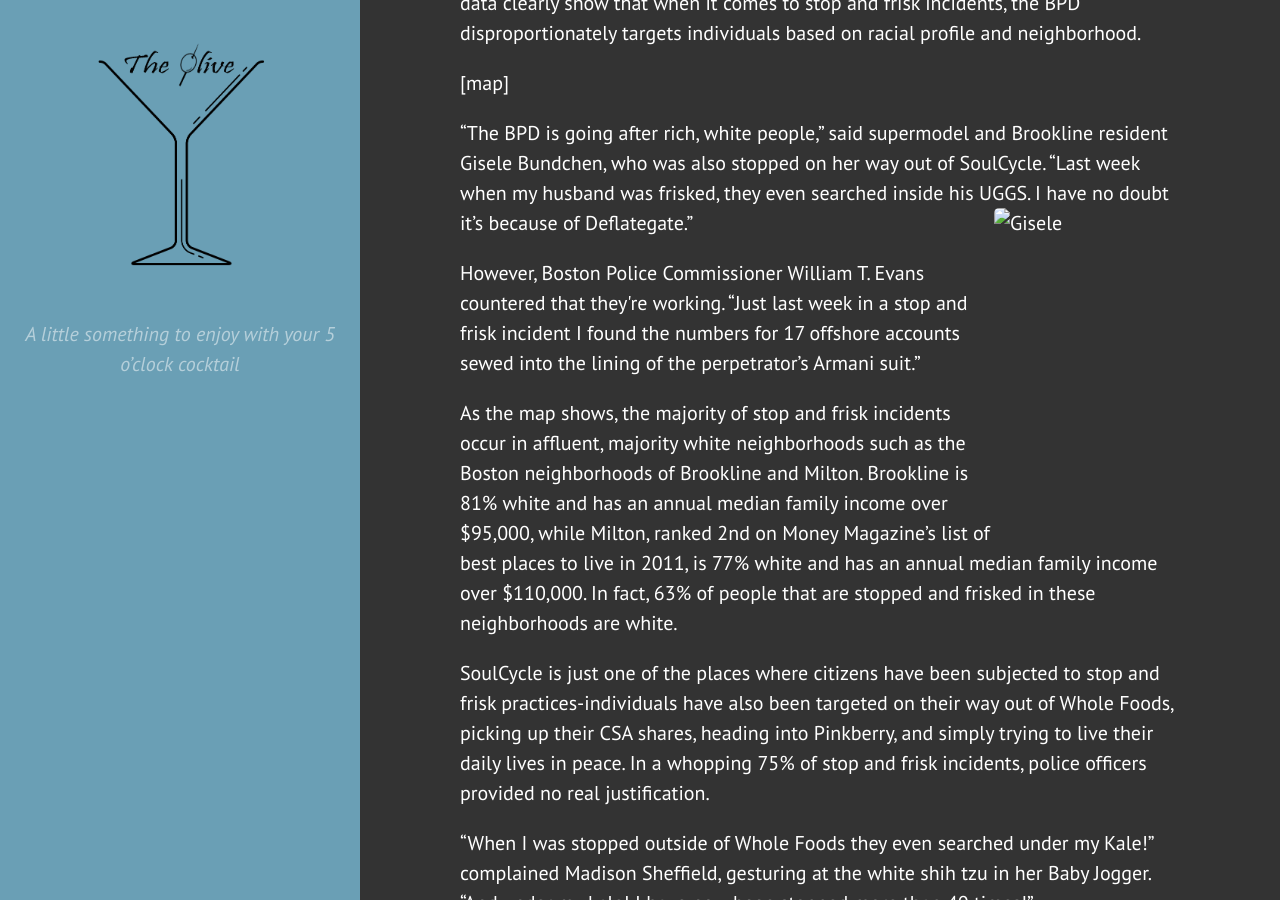
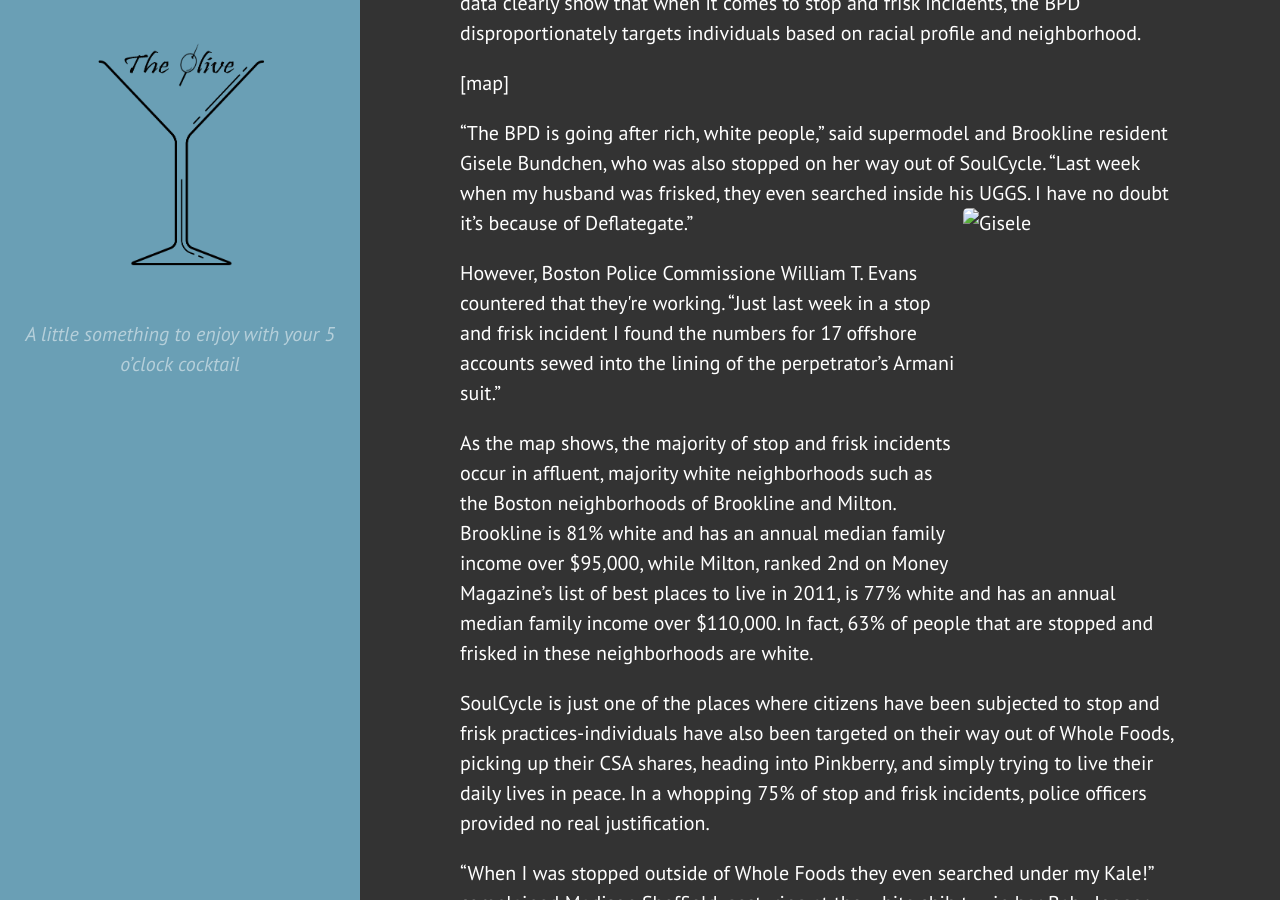
Before and after one commit to KendraPierre/The-Olive, a Jekyll site: the page built from index.html, in a window 1280 px wide and 900 px high, scrolled down 842 px. Built offline with Jekyll 4.4.1, drawn with Linux system fonts in a browser that asks for light colours; some of the changed text lies outside the part shown.

Commit message:
Updated index.html

```diff
--- a/index.html
+++ b/index.html
@@ -32,9 +32,9 @@
 <p>
 [map]</p>
 <p>
-“The BPD is going after rich, white people,” said supermodel and Brookline resident Gisele Bundchen, who was also stopped on her way out of SoulCycle. “Last week when my husband was frisked, they even searched inside his UGGS. I have no doubt it’s because of Deflategate.”  <img src="/The-Olive/public/img/Gisele_Bundchen5_mini.png" alt="Gisele" width="186" height="300" align="right"></p>
+“The BPD is going after rich, white people,” said supermodel and Brookline resident Gisele Bundchen, who was also stopped on her way out of SoulCycle. “Last week when my husband was frisked, they even searched inside his UGGS. I have no doubt it’s because of Deflategate.”  <img src="/The-Olive/public/img/Gisele_Bundchen5_mini.png" alt="Gisele" width="217" height="350" align="right"></p>
 <p>
-However, Boston Police Commissioner William T. Evans countered that they're working. “Just last week in a stop and frisk incident I found the numbers for 17 offshore accounts sewed into the lining of the perpetrator’s Armani suit.”</p>
+However, Boston Police Commissione William T. Evans countered that they're working. “Just last week in a stop and frisk incident I found the numbers for 17 offshore accounts sewed into the lining of the perpetrator’s Armani suit.”</p>
 <p>
 As the map shows, the majority of stop and frisk incidents occur in affluent, majority white neighborhoods such as the Boston neighborhoods of Brookline and Milton. Brookline is 81% white and has an annual median family income over $95,000, while Milton, ranked 2nd on Money Magazine’s list of best places to live in 2011, is 77% white and has an annual median family income over $110,000. In fact, 63% of people that are stopped and frisked in these neighborhoods are white.  </p>
 <p>
@@ -70,4 +70,6 @@
 
   <strong>Together we can make a change.</strong>
 
+ <p style="font-size:10px"> Photo Credits: Gisele Bundchen photo by <a href="https://upload.wikimedia.org/wikipedia/commons/b/b1/Gisele_Bundchen5.jpg" target="_blank">Tiago Chediak</a>, Olive image by <a href="https://thenounproject.com/search/?q=olive&i=167456 " target="_blank">Thomas Bruck</a>, Martini Glass by <a href="https://thenounproject.com/search/?q=martini+glass&i=147227" target="_blank">Adam Zubin</a>, Bitsy photo by Catherine Caruso, Mikey Wahlbery photo by Kendra Pierre-Louis</p>
+
 </body>
```
